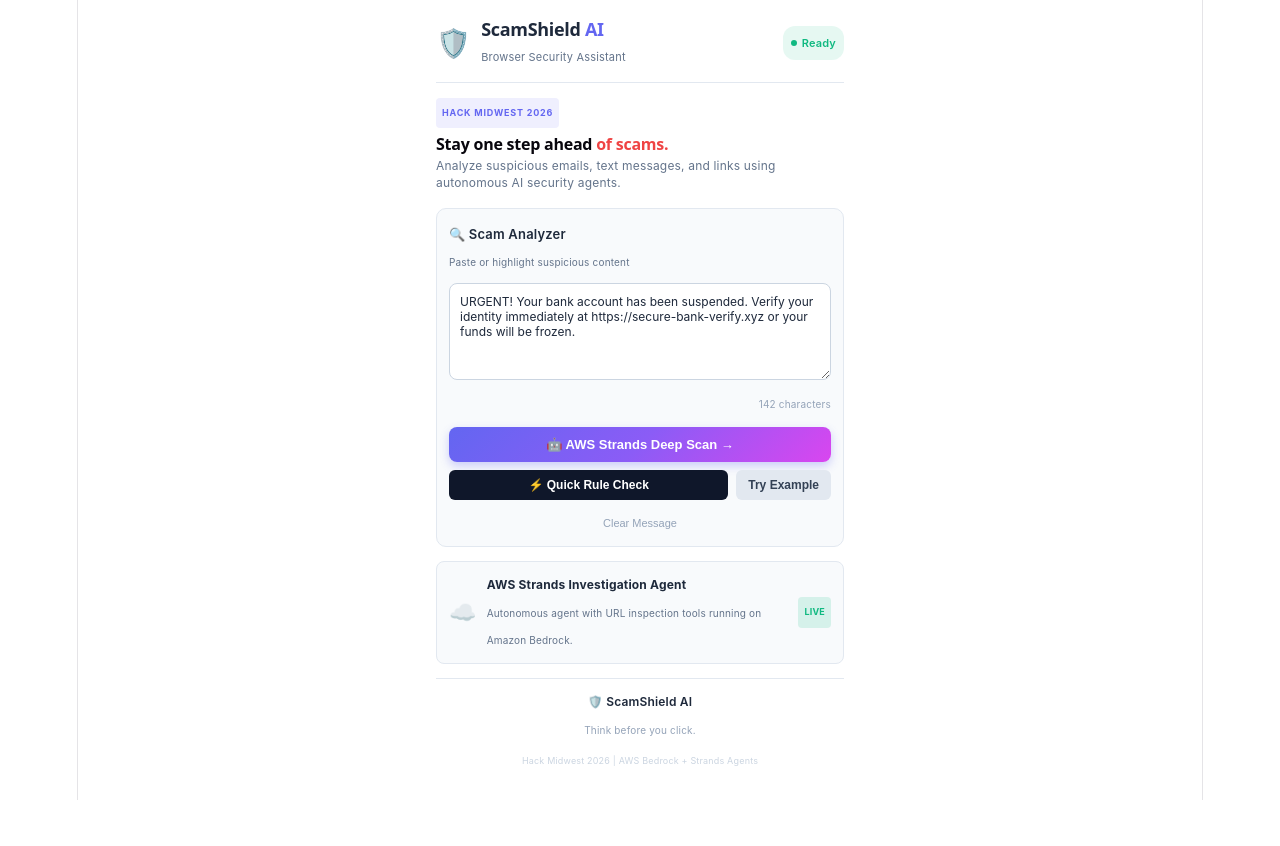
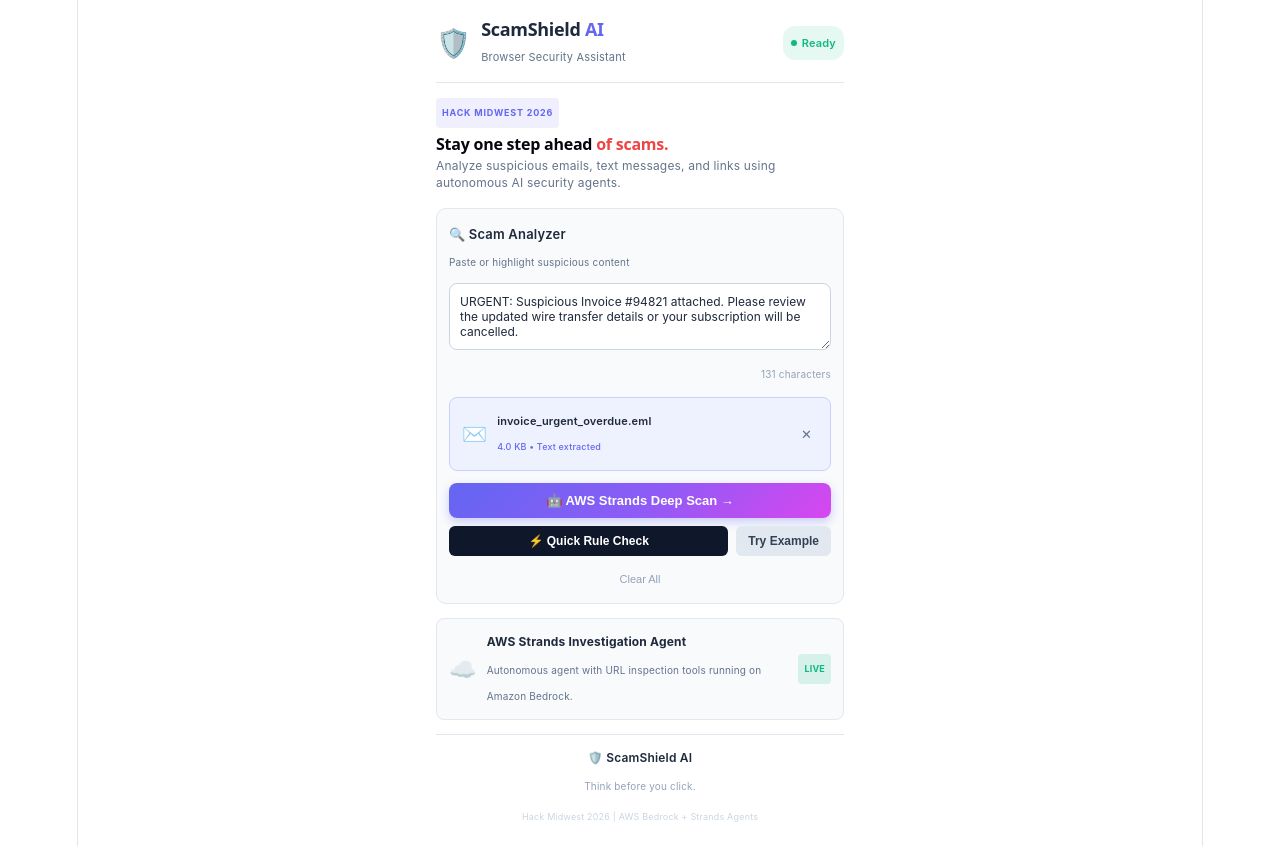
Before and after one commit to MadisonFranks/HackMidwest26, a React (Vite) app in the folder client/: page / in a window 1280 px wide. Both pictures are taken after a click on the button "Try Example". Before the commit the page ends 800 px from the top, so only its background shows below. Built offline with nearby package versions, Linux system fonts and the light colour scheme.

Commit message:
feat: add file upload and multimodal scam detection for emails, PDFs, and screenshots

```diff
--- a/client/src/App.css
+++ b/client/src/App.css
@@ -184,6 +184,127 @@
   color: #94a3b8;
   text-align: right;
   margin: 4px 0 10px;
+}
+
+/* File Dropzone */
+.file-dropzone {
+  display: flex;
+  align-items: center;
+  gap: 10px;
+  padding: 10px 12px;
+  margin-bottom: 12px;
+  background: #f8fafc;
+  border: 1.5px dashed #cbd5e1;
+  border-radius: 8px;
+  cursor: pointer;
+  transition: all 0.2s ease;
+  user-select: none;
+}
+
+@media (prefers-color-scheme: dark) {
+  .file-dropzone {
+    background: #1e293b;
+    border-color: #475569;
+  }
+}
+
+.file-dropzone:hover,
+.file-dropzone.drag-over {
+  border-color: #6366f1;
+  background: rgba(99, 102, 241, 0.05);
+}
+
+.dropzone-icon {
+  font-size: 20px;
+}
+
+.dropzone-text {
+  display: flex;
+  flex-direction: column;
+  text-align: left;
+}
+
+.dropzone-text strong {
+  font-size: 11px;
+  color: #334155;
+}
+
+@media (prefers-color-scheme: dark) {
+  .dropzone-text strong {
+    color: #e2e8f0;
+  }
+}
+
+.dropzone-text span {
+  font-size: 10px;
+  color: #94a3b8;
+}
+
+/* File Preview Card */
+.file-preview-card {
+  display: flex;
+  align-items: center;
+  gap: 10px;
+  padding: 10px 12px;
+  margin-bottom: 12px;
+  background: #eef2ff;
+  border: 1px solid #c7d2fe;
+  border-radius: 8px;
+}
+
+@media (prefers-color-scheme: dark) {
+  .file-preview-card {
+    background: rgba(99, 102, 241, 0.15);
+    border-color: rgba(99, 102, 241, 0.35);
+  }
+}
+
+.file-preview-icon {
+  font-size: 20px;
+}
+
+.file-preview-details {
+  flex: 1;
+  overflow: hidden;
+  text-align: left;
+}
+
+.file-preview-name {
+  font-size: 11px;
+  font-weight: 600;
+  color: #1e293b;
+  white-space: nowrap;
+  overflow: hidden;
+  text-overflow: ellipsis;
+}
+
+@media (prefers-color-scheme: dark) {
+  .file-preview-name {
+    color: #f1f5f9;
+  }
+}
+
+.file-preview-meta {
+  font-size: 9px;
+  color: #6366f1;
+  font-weight: 500;
+}
+
+.file-remove-button {
+  background: transparent;
+  border: none;
+  color: #64748b;
+  font-size: 13px;
+  font-weight: 700;
+  cursor: pointer;
+  padding: 4px 6px;
+  border-radius: 4px;
+  transition: all 0.15s;
+}
+
+.file-remove-button:hover {
+  background: rgba(239, 68, 68, 0.15);
+  color: #ef4444;
 }
 
 .button-group {
--- a/client/src/App.tsx
+++ b/client/src/App.tsx
@@ -1,6 +1,6 @@
 /// <reference types="chrome" />
 
-import { useEffect, useState } from 'react'
+import { useEffect, useRef, useState } from 'react'
 import './App.css'
 
 type Finding = {
@@ -17,6 +17,15 @@
   indicators: string[]
   recommendedAction: string
   poweredBy?: string
+}
+
+type UploadedFile = {
+  name: string
+  type: string
+  size: number
+  dataUrl?: string
+  content?: string
+  isText: boolean
 }
 
 const rules: Finding[] = [
@@ -52,14 +61,33 @@
   },
 ]
 
+function getFileIcon(name: string) {
+  const ext = name.split('.').pop()?.toLowerCase() || ''
+  if (['png', 'jpg', 'jpeg', 'webp', 'gif'].includes(ext)) return '🖼️'
+  if (['pdf'].includes(ext)) return '📄'
+  if (['eml', 'msg'].includes(ext)) return '✉️'
+  if (['html', 'htm'].includes(ext)) return '🌐'
+  return '📝'
+}
+
+function formatFileSize(bytes: number) {
+  if (bytes < 1024) return `${bytes} B`
+  if (bytes < 1024 * 1024) return `${(bytes / 1024).toFixed(1)} KB`
+  return `${(bytes / (1024 * 1024)).toFixed(1)} MB`
+}
+
 function App() {
   const [message, setMessage] = useState('')
+  const [uploadedFile, setUploadedFile] = useState<UploadedFile | null>(null)
+  const [isDragging, setIsDragging] = useState(false)
   const [score, setScore] = useState<number | null>(null)
   const [findings, setFindings] = useState<Finding[]>([])
   const [isAnalyzing, setIsAnalyzing] = useState(false)
   const [isAiAnalyzing, setIsAiAnalyzing] = useState(false)
   const [aiResult, setAiResult] = useState<StrandsAiResult | null>(null)
   const [aiError, setAiError] = useState<string | null>(null)
+
+  const fileInputRef = useRef<HTMLInputElement>(null)
 
   // Load highlighted text saved by the browser extension
   useEffect(() => {
@@ -72,15 +100,79 @@
     }
   }, [])
 
+  function handleFileSelected(file: File) {
+    if (file.size > 15 * 1024 * 1024) {
+      setAiError('File is too large (max 15MB). Please choose a smaller file.')
+      return
+    }
+
+    const ext = file.name.split('.').pop()?.toLowerCase() || ''
+    const isTextFile =
+      ['eml', 'msg', 'txt', 'html', 'htm', 'json', 'csv', 'log', 'md'].includes(ext) ||
+      file.type.startsWith('text/')
+
+    if (isTextFile) {
+      const reader = new FileReader()
+      reader.onload = (e) => {
+        const text = (e.target?.result as string) || ''
+        setUploadedFile({
+          name: file.name,
+          type: file.type || `text/${ext}`,
+          size: file.size,
+          content: text,
+          isText: true,
+        })
+        resetAnalysis()
+      }
+      reader.onerror = () => {
+        setAiError('Failed to read file contents.')
+      }
+      reader.readAsText(file)
+    } else {
+      const reader = new FileReader()
+      reader.onload = (e) => {
+        const dataUrl = (e.target?.result as string) || ''
+        setUploadedFile({
+          name: file.name,
+          type: file.type || (ext === 'pdf' ? 'application/pdf' : `image/${ext}`),
+          size: file.size,
+          dataUrl,
+          isText: false,
+        })
+        resetAnalysis()
+      }
+      reader.onerror = () => {
+        setAiError('Failed to read file contents.')
+      }
+      reader.readAsDataURL(file)
+    }
+  }
+
+  function removeFile() {
+    setUploadedFile(null)
+    if (fileInputRef.current) {
+      fileInputRef.current.value = ''
+    }
+    resetAnalysis()
+  }
+
   // Local Rule-Based Analysis
   function analyzeWithRules() {
-    if (!message.trim()) return
+    const combinedContent = [message, uploadedFile?.content].filter(Boolean).join('\n\n')
+    if (!combinedContent.trim()) {
+      if (uploadedFile && !uploadedFile.isText) {
+        setAiError(
+          'Rule check requires readable text. Use AWS Strands Deep Scan to analyze PDF documents or screenshots.'
+        )
+      }
+      return
+    }
 
     setIsAnalyzing(true)
     setAiResult(null)
     setAiError(null)
 
-    const detected = rules.filter((rule) => rule.pattern.test(message))
+    const detected = rules.filter((rule) => rule.pattern.test(combinedContent))
     const total = Math.min(100, detected.reduce((sum, rule) => sum + rule.points, 0))
 
     setFindings(detected)
@@ -90,7 +182,7 @@
 
   // Real-time AI Agent Deep Investigation with AWS Strands
   async function analyzeWithStrandsAgent() {
-    if (!message.trim()) return
+    if (!message.trim() && !uploadedFile) return
 
     setIsAiAnalyzing(true)
     setAiError(null)
@@ -99,7 +191,18 @@
       const response = await fetch('http://localhost:5001/api/analyze', {
         method: 'POST',
         headers: { 'Content-Type': 'application/json' },
-        body: JSON.stringify({ message }),
+        body: JSON.stringify({
+          message: message.trim(),
+          file: uploadedFile
+            ? {
+                name: uploadedFile.name,
+                type: uploadedFile.type,
+                size: uploadedFile.size,
+                content: uploadedFile.content,
+                dataUrl: uploadedFile.dataUrl,
+              }
+            : undefined,
+        }),
       })
 
       if (!response.ok) {
@@ -129,13 +232,32 @@
 
   function loadExample() {
     setMessage(
-      'URGENT! Your bank account has been suspended. Verify your identity immediately at https://secure-bank-verify.xyz or your funds will be frozen.'
+      'URGENT: Suspicious Invoice #94821 attached. Please review the updated wire transfer details or your subscription will be cancelled.'
     )
+    setUploadedFile({
+      name: 'invoice_urgent_overdue.eml',
+      type: 'message/rfc822',
+      size: 4096,
+      content: `From: billing-alert@account-updates-support.xyz
+To: victim@example.com
+Subject: URGENT: Overdue Invoice #94821 - Immediate Action Required
+Date: Sat, 10 Oct 2026 15:30:00 -0500
+
+Dear Valued Customer,
+Your service is scheduled for immediate termination within 24 hours due to unpaid balance of $489.00.
+Please click here to verify your identity and submit payment immediately:
+https://secure-bank-verify.xyz/login?id=94821
+
+Failure to pay will result in collection agency referral.
+ScamShield Protection Team (Spoofed)`,
+      isText: true,
+    })
     resetAnalysis()
   }
 
   function clearMessage() {
     setMessage('')
+    removeFile()
     resetAnalysis()
 
     if (typeof chrome !== 'undefined' && chrome.storage?.local) {
@@ -198,23 +320,79 @@
         </div>
 
         <textarea
-          placeholder="Paste a suspicious email, text message, or link here..."
+          placeholder="Paste suspicious text, email, SMS, or link here..."
           value={message}
           onChange={(event) => {
             setMessage(event.target.value)
             resetAnalysis()
           }}
-          rows={5}
+          rows={uploadedFile ? 3 : 4}
         />
 
         <div className="character-count">{message.length} characters</div>
+
+        {/* File Attachment Dropzone or Preview */}
+        {uploadedFile ? (
+          <div className="file-preview-card">
+            <span className="file-preview-icon">{getFileIcon(uploadedFile.name)}</span>
+            <div className="file-preview-details">
+              <div className="file-preview-name">{uploadedFile.name}</div>
+              <div className="file-preview-meta">
+                {formatFileSize(uploadedFile.size)} •{' '}
+                {uploadedFile.isText ? 'Text extracted' : 'Document/Image attachment'}
+              </div>
+            </div>
+            <button
+              type="button"
+              className="file-remove-button"
+              onClick={removeFile}
+              title="Remove attached file"
+            >
+              ✕
+            </button>
+          </div>
+        ) : (
+          <div
+            className={`file-dropzone ${isDragging ? 'drag-over' : ''}`}
+            onDragOver={(e) => {
+              e.preventDefault()
+              setIsDragging(true)
+            }}
+            onDragLeave={() => setIsDragging(false)}
+            onDrop={(e) => {
+              e.preventDefault()
+              setIsDragging(false)
+              if (e.dataTransfer.files && e.dataTransfer.files[0]) {
+                handleFileSelected(e.dataTransfer.files[0])
+              }
+            }}
+            onClick={() => fileInputRef.current?.click()}
+          >
+            <input
+              type="file"
+              ref={fileInputRef}
+              style={{ display: 'none' }}
+              onChange={(e) => {
+                if (e.target.files && e.target.files[0]) {
+                  handleFileSelected(e.target.files[0])
+                }
+              }}
+              accept=".eml,.msg,.txt,.html,.htm,.json,.pdf,.png,.jpg,.jpeg,.webp,.csv,.log"
+            />
+            <span className="dropzone-icon">📎</span>
+            <div className="dropzone-text">
+              <strong>Attach suspicious file or screenshot</strong>
+              <span>Drop .eml, .pdf, .txt, .png, .jpg or click to browse (up to 15MB)</span>
+            </div>
+          </div>
+        )}
 
         <div className="button-group">
           {/* AWS Strands AI Investigation Button */}
           <button
             className="ai-analyze-button"
             onClick={analyzeWithStrandsAgent}
-            disabled={!message.trim() || isAiAnalyzing || isAnalyzing}
+            disabled={(!message.trim() && !uploadedFile) || isAiAnalyzing || isAnalyzing}
           >
             {isAiAnalyzing ? (
               <span className="spinner-text">⏳ Strands Agent Investigating...</span>
@@ -227,7 +405,9 @@
             <button
               className="analyze-button"
               onClick={analyzeWithRules}
-              disabled={!message.trim() || isAiAnalyzing || isAnalyzing}
+              disabled={
+                (!message.trim() && !uploadedFile?.content) || isAiAnalyzing || isAnalyzing
+              }
             >
               {isAnalyzing ? 'Scanning...' : '⚡ Quick Rule Check'}
             </button>
@@ -239,7 +419,7 @@
         </div>
 
         <button className="clear-button" onClick={clearMessage}>
-          Clear Message
+          Clear All
         </button>
       </section>
 
```
Also changed, not shown: 1 other file (tests, documents, lock files or other folders).
